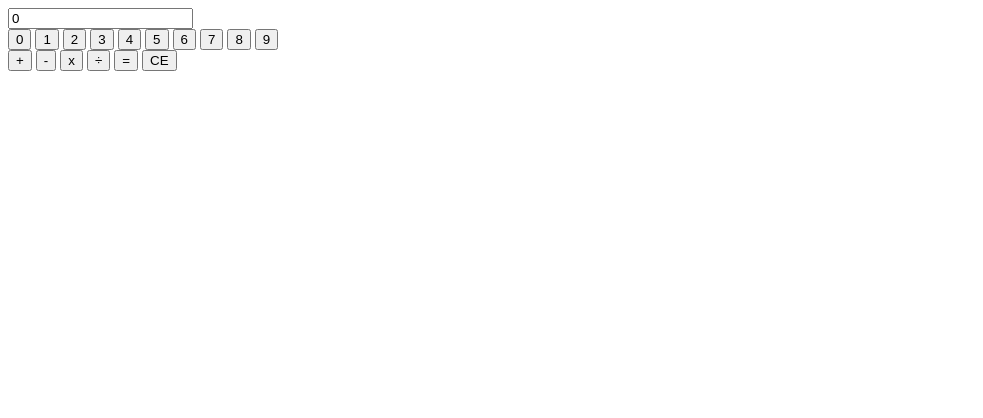
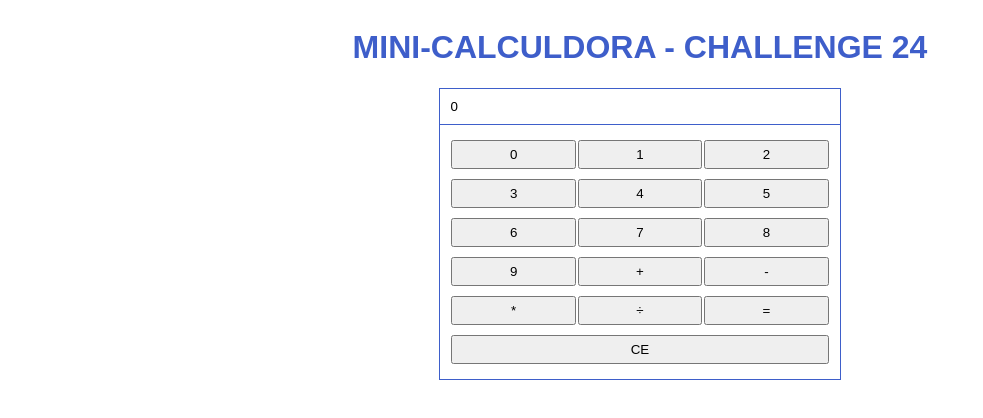
Before and after one commit to RFormigao/curso-javascript-ninja, a plain HTML site: page challenge-24/index.html in a window 1280 px wide. Both pictures are taken after a click on the button "CE". Shown: the whole page, without its empty margins (0-983 px from the left). Drawn offline with Linux system fonts and the light colour scheme.

Commit message:
challenge-24

```diff
--- a/challenge-24/challenge-24.js
+++ b/challenge-24/challenge-24.js
@@ -1,75 +1,66 @@
-/*
-Nossa calculadora agora está funcional! A ideia desse desafio é modularizar
-o código, conforme vimos na aula anterior. Quebrar as responsabilidades
-em funções, onde cada função faça somente uma única coisa, e faça bem feito.
+(function (win, doc) {
 
-- Remova as duplicações de código;
-- agrupe os códigos que estão soltos em funções (declarações de variáveis,
-listeners de eventos, etc);
-- faça refactories para melhorar esse código, mas de forma que o mantenha com a
-mesma funcionalidade.
-*/
+  'use strict';
 
-var $visor = document.querySelector('[data-js="visor"]');
-var $buttonsNumbers = document.querySelectorAll('[data-js="button-number"]');
-var $buttonsOperations = document.querySelectorAll('[data-js="button-operation"]');
-var $buttonCE = document.querySelector('[data-js="button-ce"]');
-var $buttonEqual = document.querySelector('[data-js="button-equal"]');
+  var $display = doc.querySelector( "[data-js='display']" );
+  var $numbers = doc.querySelectorAll( "[data-js='numbers']" );
+  var $clear = doc.querySelector( "[data-js='clear']" );
+  var $operations = doc.querySelectorAll( "[data-js='operations']" );
+  var $result = doc.querySelector( "[data-js='result']" );
 
-Array.prototype.forEach.call($buttonsNumbers, function(button) {
-  button.addEventListener('click', handleClickNumber, false);
+  function initialize() {
+    initEvents();
+  }
+
+  function initEvents() {
+    $numbers.forEach( function (item) {
+      item.addEventListener('click', handleClickNumber, false);
     });
-Array.prototype.forEach.call($buttonsOperations, function(button) {
-  button.addEventListener('click', handleClickOperation, false);
+    $operations.forEach( function (item) {
+      item.addEventListener('click', handleClickOperation, false);
     });
-$buttonCE.addEventListener('click', handleClickCE, false);
-$buttonEqual.addEventListener('click', handleClickEqual, false);
+    $result.addEventListener( 'click', calculate, false );
+    $clear.addEventListener( 'click', clear, false );
+  }
+
+  function clear() {
+    $display.value = 0;
+  }
 
   function handleClickNumber() {
-  $visor.value += this.value;
+    return $display.value === '0' ? $display.value = this.value : $display.value += this.value;
   }
 
   function handleClickOperation() {
-  $visor.value = removeLastItemIfItIsAnOperator($visor.value);
-  $visor.value += this.value;
+    var inputDisplay = $display.value.match(/\d+?|.+?[^+\-*÷\s+]/g).join('');
+    return $display.value = inputDisplay + ' ' + this.value + ' ';
   }
 
-function handleClickCE() {
-  $visor.value = 0;
+  function lastItemItIsOper (string) {
+    return string = string.match(/.+[^+*÷\-\s+]/g).toString().split(' ');
   }
 
-function isLastItemAnOperation(number) {
-  var operations = ['+', '-', 'x', '÷'];
-  var lastItem = number.split('').pop();
-  return operations.some(function(operator) {
-    return operator === lastItem;
-  });
+  function calculate() {
+    var inputDisplay = lastItemItIsOper($display.value);
+    return $display.value = inputDisplay.reduce(calcOperation);
   }
 
-function removeLastItemIfItIsAnOperator(number) {
-  if(isLastItemAnOperation(number)) {
-    return number.slice(0, -1);
-  }
-  return number;
+  function calcOperation (acumulado, atual, index, array) {
+    if ( atual === '+' )
+      return Number( acumulado ) + Number( array[index + 1] );
+
+    if ( atual === '-' )
+      return Number( acumulado ) - Number( array[index + 1] );
+
+    if ( atual === '*' )
+      return Number( acumulado ) * Number( array[index + 1] );
+
+    if ( atual === '÷' )
+      return Number( acumulado ) / Number( array[index + 1] );
+
+    return Number( acumulado );
   }
 
-function handleClickEqual() {
-  $visor.value = removeLastItemIfItIsAnOperator($visor.value);
-  var allValues = $visor.value.match(/\d+[+x÷-]?/g);
-  $visor.value = allValues.reduce(function(accumulated, actual) {
-    var firstValue = accumulated.slice(0, -1);
-    var operator = accumulated.split('').pop();
-    var lastValue = removeLastItemIfItIsAnOperator(actual);
-    var lastOperator = isLastItemAnOperation(actual) ? actual.split('').pop() : '';
-    switch(operator) {
-      case '+':
-        return ( Number(firstValue) + Number(lastValue) ) + lastOperator;
-      case '-':
-        return ( Number(firstValue) - Number(lastValue) ) + lastOperator;
-      case 'x':
-        return ( Number(firstValue) * Number(lastValue) ) + lastOperator;
-      case '÷':
-        return ( Number(firstValue) / Number(lastValue) ) + lastOperator;
-    }
-  });
-}
+  initialize();
+
+  })(window, document)
--- a/challenge-24/index.html
+++ b/challenge-24/index.html
@@ -1,31 +1,72 @@
 <!DOCTYPE html>
-<html lang="pt-br">
+<html lang="en">
 <head>
-  <meta charset="utf-8">
-  <title>Challenge 24 - Calculator</title>
+  <meta charset="UTF-8">
+  <meta name="viewport" content="width=device-width, initial-scale=1.0">
+  <meta http-equiv="X-UA-Compatible" content="ie=edge">
+  <title>challenge-24</title>
+  <style>
+    body {
+      display: flex;
+      flex-direction: column;
+      justify-content: center;
+      align-items: center;
+    }
+
+    h1 {
+      font-family: Arial, Helvetica, sans-serif;
+      font-size: 2em;
+      text-transform: uppercase;
+      color: rgb(62, 94, 202);
+    }
+
+    div {
+      display: flex;
+      border: 1px solid rgb(62, 94, 202);;
+      padding: 10px;
+      flex-wrap: wrap;
+      width: 30%;
+    }
+
+    input {
+      width: 30%;
+      padding: 10px;
+      border: 1px solid rgb(62, 94, 202);;
+      border-bottom: none;
+      background: transparent;
+    }
+
+    button {
+      width: calc((100% - 6px) / 3);
+      padding: 5px;
+      margin: 5px 1px;
+      cursor: pointer;
+    }
+    button:last-child {
+      width: 100%;
+    }
+  </style>
 </head>
 <body>
-  <input type="text" value="0" readonly data-js="visor">
-  <div class="buttons-numbers">
-    <button data-js="button-number" value="0">0</button>
-    <button data-js="button-number" value="1">1</button>
-    <button data-js="button-number" value="2">2</button>
-    <button data-js="button-number" value="3">3</button>
-    <button data-js="button-number" value="4">4</button>
-    <button data-js="button-number" value="5">5</button>
-    <button data-js="button-number" value="6">6</button>
-    <button data-js="button-number" value="7">7</button>
-    <button data-js="button-number" value="8">8</button>
-    <button data-js="button-number" value="9">9</button>
-  </div>
-
-  <div class="operations">
-    <button data-js="button-operation" value="+">+</button>
-    <button data-js="button-operation" value="-">-</button>
-    <button data-js="button-operation" value="x">x</button>
-    <button data-js="button-operation" value="÷">÷</button>
-    <button data-js="button-equal" value="=">=</button>
-    <button data-js="button-ce" value="ce">CE</button>
+  <h1>Mini-calculdora - Challenge 24</h1>
+  <input type="text" name="display" id="display" data-js="display"  value="0">
+  <div>
+    <button data-js="numbers" value="0">0</button>
+    <button data-js="numbers" value="1">1</button>
+    <button data-js="numbers" value="2">2</button>
+    <button data-js="numbers" value="3">3</button>
+    <button data-js="numbers" value="4">4</button>
+    <button data-js="numbers" value="5">5</button>
+    <button data-js="numbers" value="6">6</button>
+    <button data-js="numbers" value="7">7</button>
+    <button data-js="numbers" value="8">8</button>
+    <button data-js="numbers" value="9">9</button>
+    <button data-js="operations" value="+">+</button>
+    <button data-js="operations" value="-">-</button>
+    <button data-js="operations" value="*">*</button>
+    <button data-js="operations" value="÷">÷</button>
+    <button data-js="result" >=</button>
+    <button data-js="clear" >CE</button>
   </div>
 
   <script src="challenge-24.js"></script>
```
Lines whose indentation alone changed are shown as unchanged.
